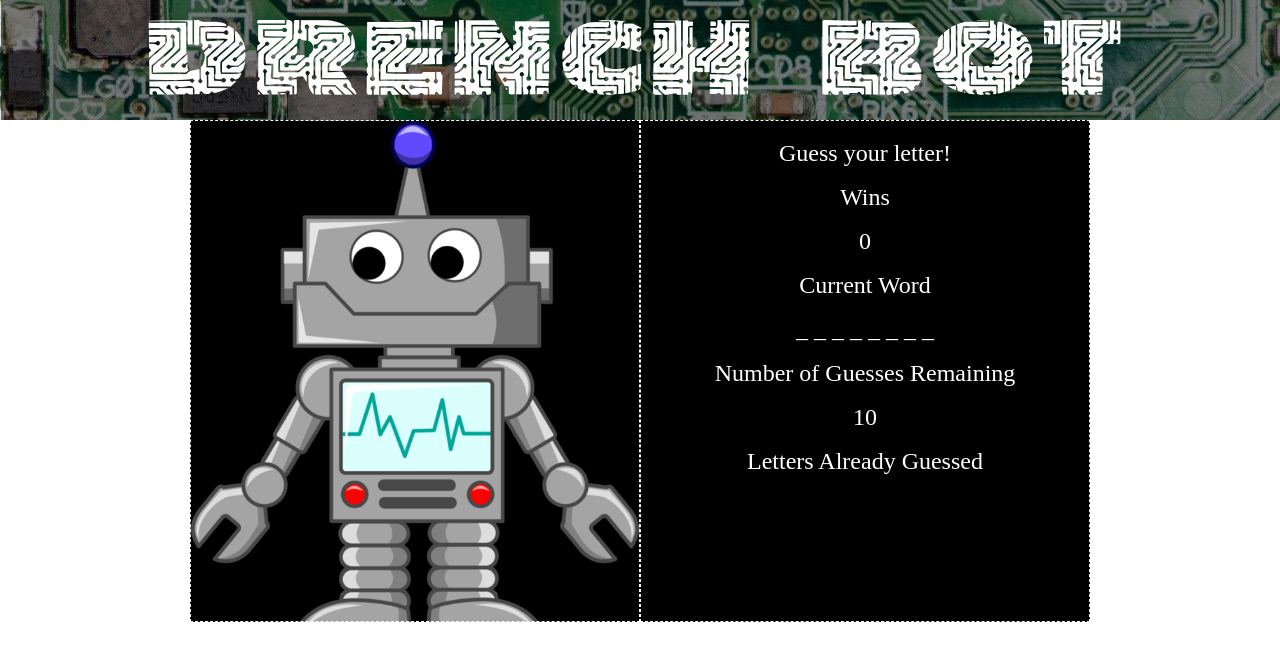
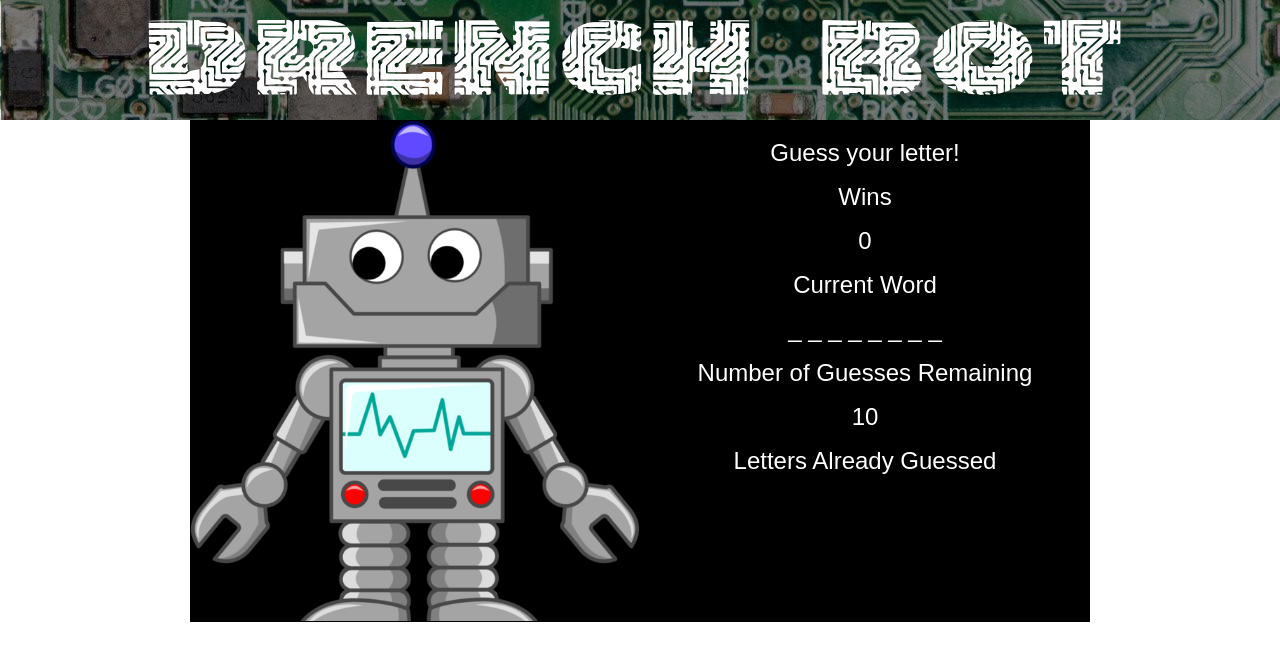
Before and after one commit to zachfey/Word-Guess-Game, a plain HTML site: page index.html in a window 1280 px wide. Drawn offline with Linux system fonts and the light colour scheme.

Commit message:
minor css changes

```diff
--- a/assets/css/style.css
+++ b/assets/css/style.css
@@ -30,8 +30,8 @@ body{
     margin-right:auto;
     float:left;
     background-color:black;
-    border-style: dashed;
-    border-color: white;
+    border-style: solid;
+    border-color: black;
     border-width: 1px;
 }
 
@@ -56,6 +56,7 @@ p{
     text-align:center;
     font-size: 24px;
     margin:20px;
+    font-family: 'arial';
 }
 
 @font-face {
```
